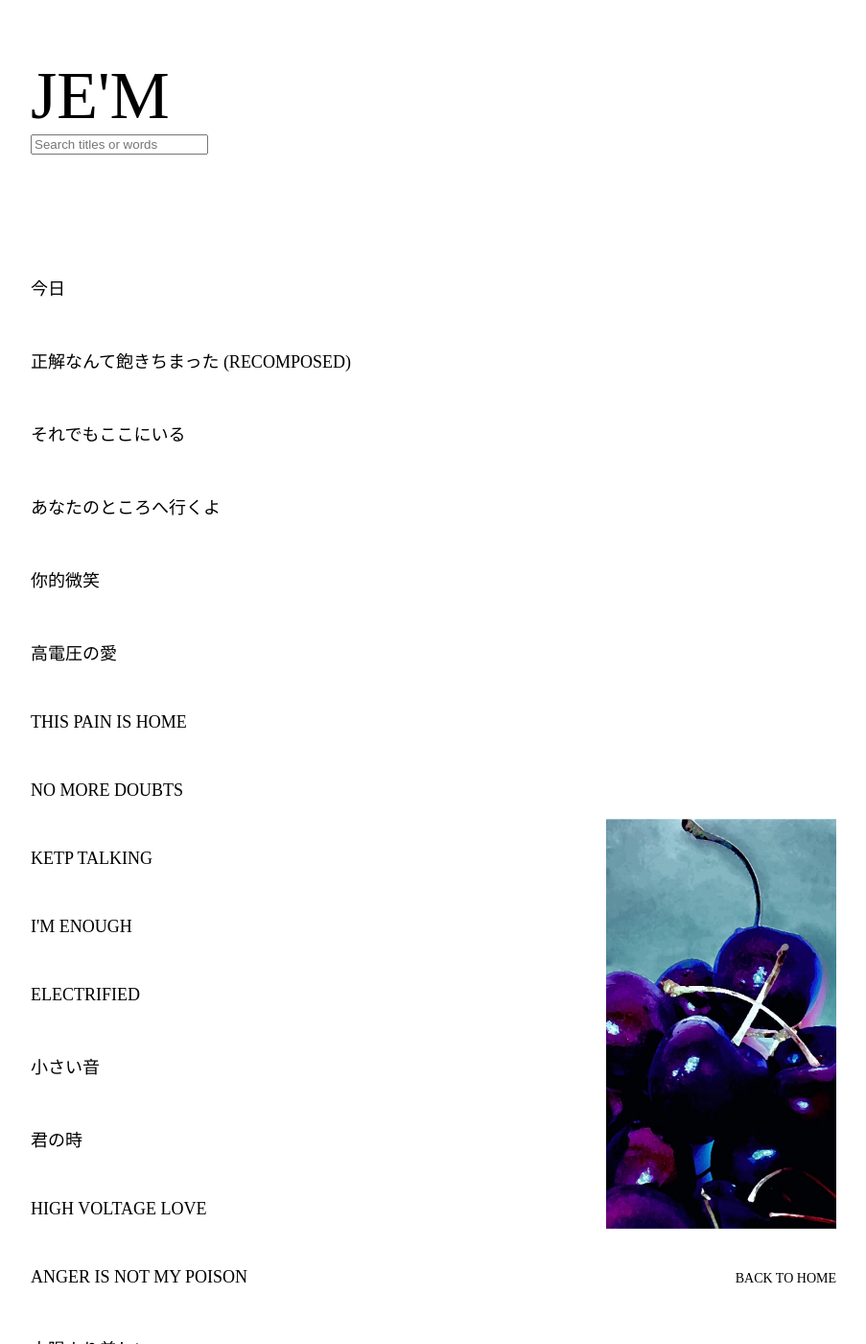
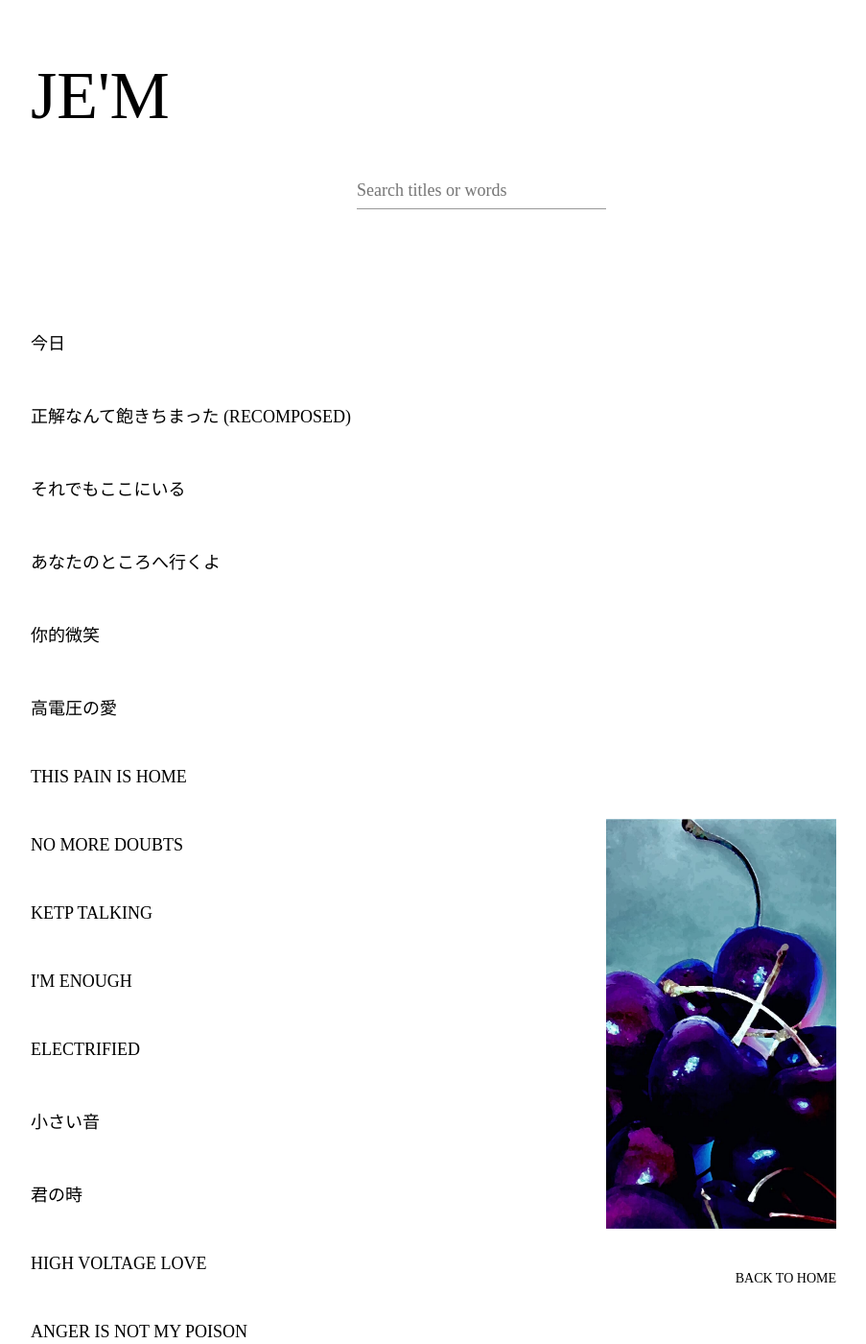
Before and after one commit to ohlucinda/jemlyrics, a Jekyll site: the page built from lyrics.md, in a window 1280 px wide and 1400 px high. Shown: the whole window at 96% size, without its empty margins (308-1211 px from the left). Built offline with Jekyll 4.4.1, drawn with Linux system fonts in a browser that asks for light colours; some web fonts are replaced.

Commit message:
Update titles.html

```diff
--- a/_layouts/titles.html
+++ b/_layouts/titles.html
@@ -35,6 +35,23 @@
 /* タイトル */
 .site-header a {
   font-size: 70px;
+}
+
+  .search {
+  display: flex;
+  justify-content: flex-end;
+  margin-top: 40px;
+}
+
+.search-box {
+  width: 260px;
+  border: none;
+  border-bottom: 1px solid #999;
+  background: transparent;
+  font-family: "adobe-caslon-pro", serif;
+  font-size: 18px;
+  padding: 8px 0;
+  outline: none;
 }
 
 /* リスト */
```
